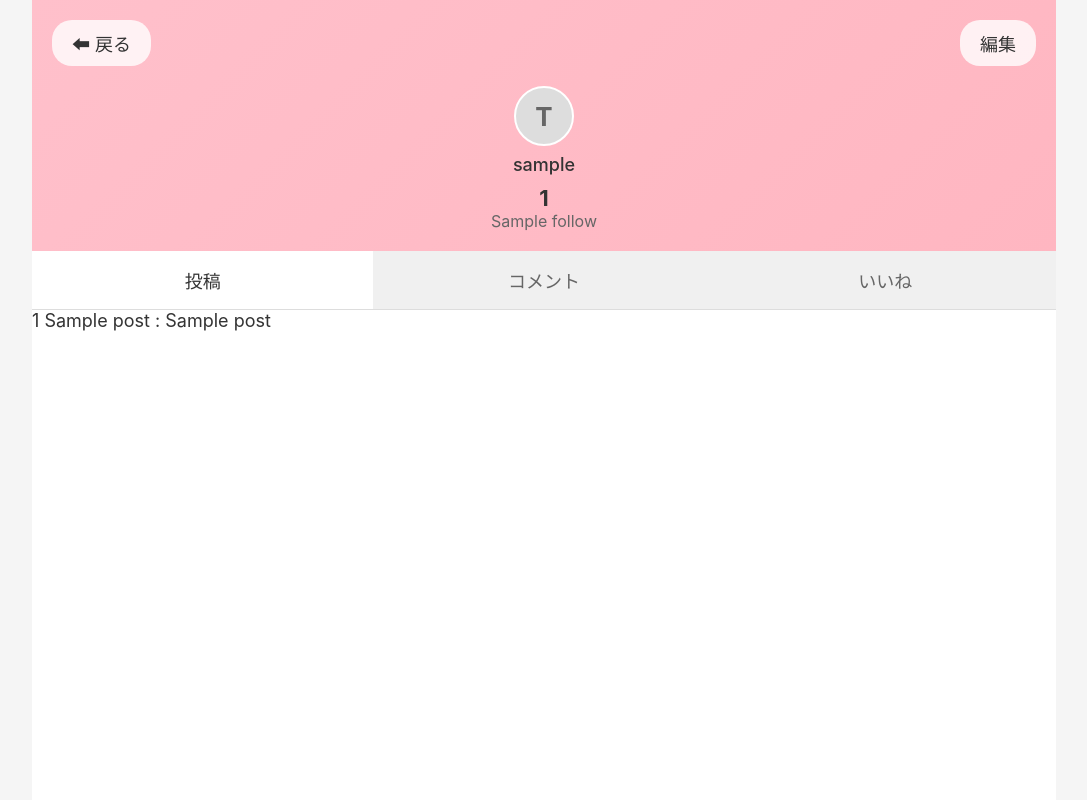
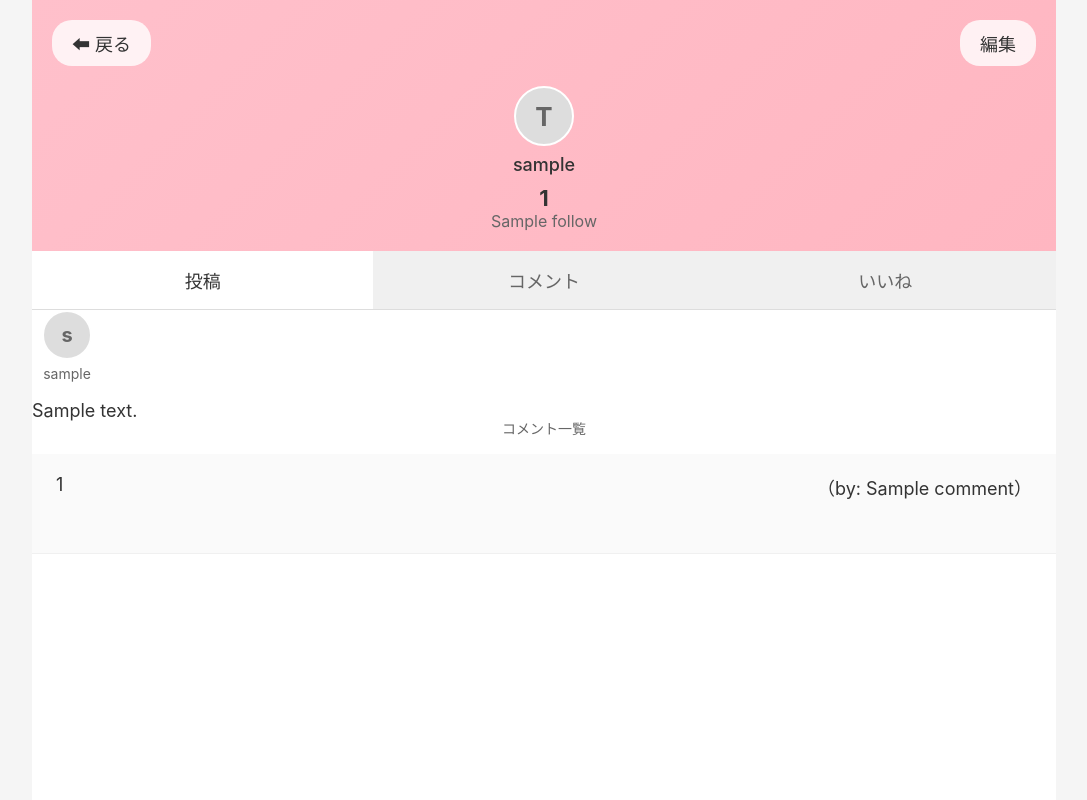
Before and after one commit to itc-s23014/SNS, a Flask app: template websns-app/templates/mypage.html in a window 1280 px wide. Shown: the whole page, without its empty margins (96-1183 px from the left). Run offline with Flask 3, Linux system fonts and the light colour scheme; the template is opened without the code that fills it: most values are stand-ins (such as "Sample title", 1, 10 or a date in 2020).

Commit message:
mypageで自身の投稿表示、その投稿に対するコメントまで表示完

```diff
--- a/websns-app/app.py
+++ b/websns-app/app.py
@@ -223,9 +223,26 @@ def mypage():
     SELECT id, content, username FROM Posts WHERE user_id = %s
 ''', (user_id,))
     my_posts = cursor.fetchall()
-    postid = my_posts[0][0] if my_posts else None
-    cursor.execute('''SELECT content, sender_id, post_id FROM messages WHERE post_id = %s''', (postid,))
-    my_comment = cursor.fetchall()
+
+
+    posts_with_posts = []
+    for post in my_posts:
+        post_id, content, username = post
+        conn = get_connection()
+        cursor = conn.cursor()
+        cursor.execute('''
+        SELECT messages.content, users.username
+        FROM messages
+        JOIN users ON messages.sender_id = users.id
+        WHERE messages.post_id = %s
+    ''', (post_id,))
+        comments = cursor.fetchall()
+        posts_with_posts.append({
+        'id': post_id,
+        'content': content,
+        'username': username,
+        'comments': comments
+    })
     cursor.close()
     conn.close()
 
@@ -235,8 +252,9 @@ def mypage():
     liked_posts=liked_posts,
     my_comments=my_comments,
     my_posts=my_posts,
-    my_comment=my_comment,
-    username=username
+    my_comment=my_comments,
+    username=username,
+    posts_with_posts=posts_with_posts
 )
 
 @app.route('/post', methods=['GET'])
--- a/websns-app/templates/mypage.html
+++ b/websns-app/templates/mypage.html
@@ -39,16 +39,36 @@
             <button class="tab" onclick="showTab('likes')">いいね</button>
         </nav>
 
-        <!-- 投稿一覧（ここは自分の投稿を表示したい場合に拡張）-->
         <main id="posts" class="tab-content active">
             <div class="posts">
-            {% for post in my_posts %}
-  <div>
-    <span>{{ post[0] }}</span> <!-- 投稿ID -->
-    <span>{{ post[2] }}</span> <!-- ユーザー名 -->
-    <span>: {{ post[1] }}</span> <!-- 内容 -->
-  </div>
-{% endfor %}
+                {% if posts_with_posts %}
+                    {% for post in posts_with_posts %}
+                        <div class="post-block">
+                            <div class="post-user-info">
+                                <div class="post-avatar">{{ post.username[:1] }}</div>
+                                <div class="post-username">{{ post.username }}</div>
+                            </div>
+                            <div class="post-content">
+                                <span class="post-text">{{ post.content }}</span>
+                            </div>
+                            {% if post.comments %}
+                                <div class="post-username">コメント一覧</div>
+                                <ul class="comment-list">
+                                    {% for comment in post.comments %}
+                                        <li class="comment-item">
+                                            <span class="comment-text">{{ comment[0] }}</span>
+                                            <span class="comment-author">（by: {{ comment[1] }}）</span>
+                                        </li>
+                                    {% endfor %}
+                                </ul>
+                            {% else %}
+                                <div class="no-comments">コメントはありません</div>
+                            {% endif %}
+                        </div>
+                    {% endfor %}
+                {% else %}
+                    <p>まだ投稿はありません。</p>
+                {% endif %}
             </div>
         </main>
 
```
